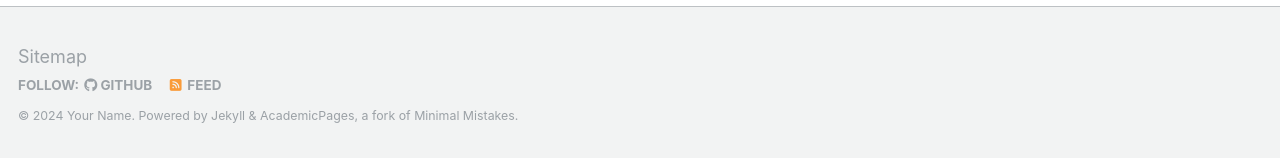
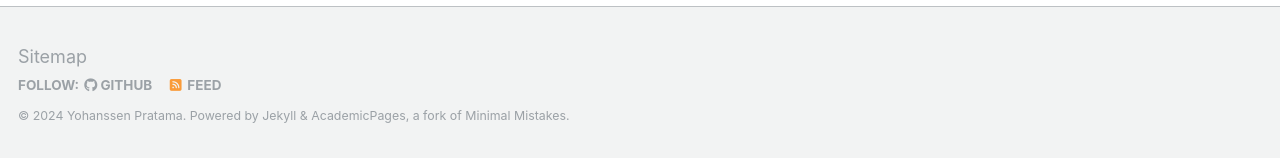
Before and after one commit to yohanssen/yohanssen.github.io, a Jekyll site: the page built from _pages/about.md, in a window 1280 px wide and 900 px high, scrolled down 2660 px. Shown: the part 739-897 px from the top of the window. Built offline with Jekyll 4.4.1, drawn with Linux system fonts in a browser that asks for light colours; some web fonts are replaced.

Commit message:
Update _config.yml

```diff
--- a/_config.yml
+++ b/_config.yml
@@ -10,9 +10,9 @@
 locale                   : "en-US"
 title                    : "Your Name / Site Title"
 title_separator          : "-"
-name                     : &name "Your Name"
+name                     : &name "Yohanssen Pratama"
 description              : &description "personal description"
-url                      : https://academicpages.github.io # the base hostname & protocol for your site e.g. "https://mmistakes.github.io"
+url                      : https://yohanssen.github.io # the base hostname & protocol for your site e.g. "https://mmistakes.github.io"
 baseurl                  : "" # the subpath of your site, e.g. "/blog"
 repository               : "academicpages/academicpages.github.io"
 
```
